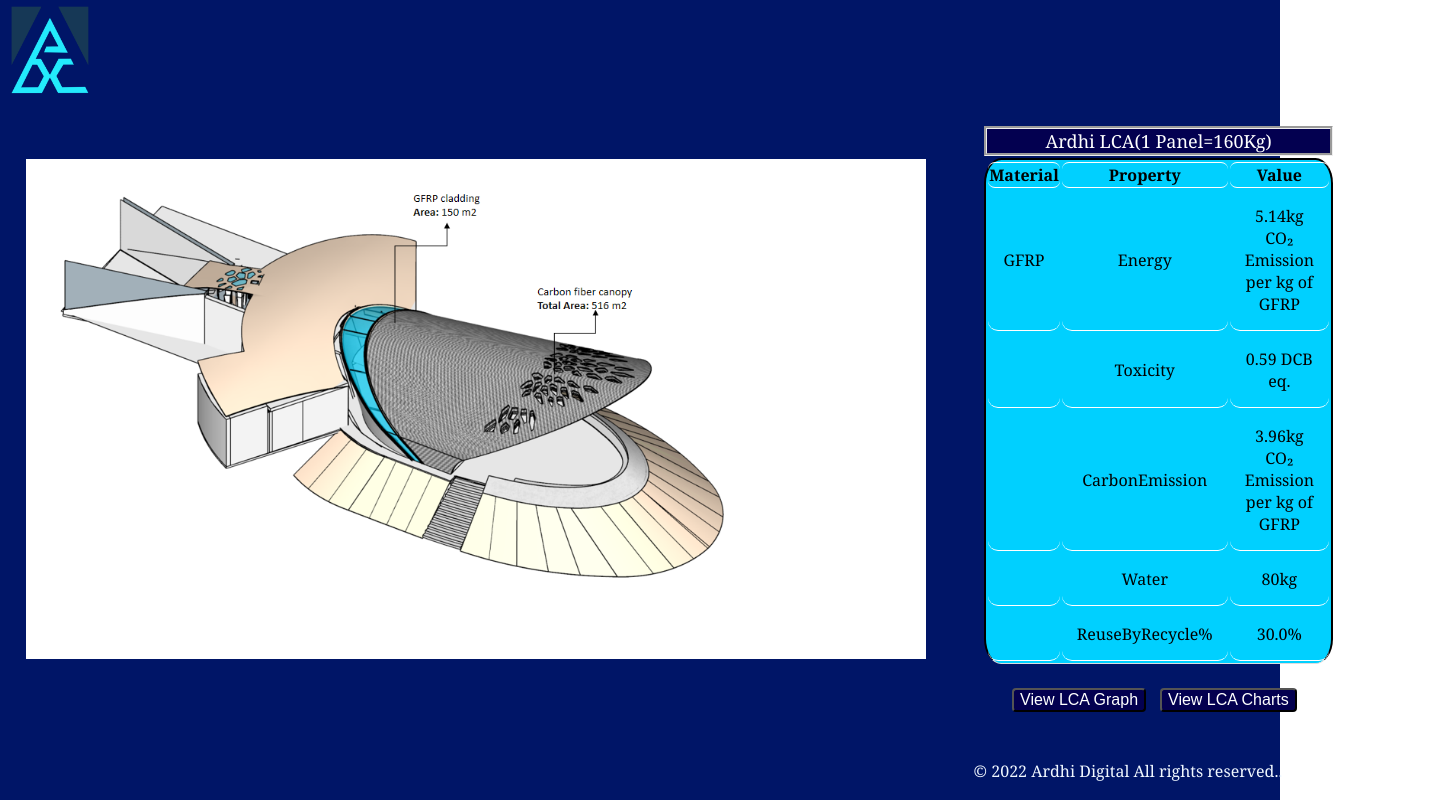
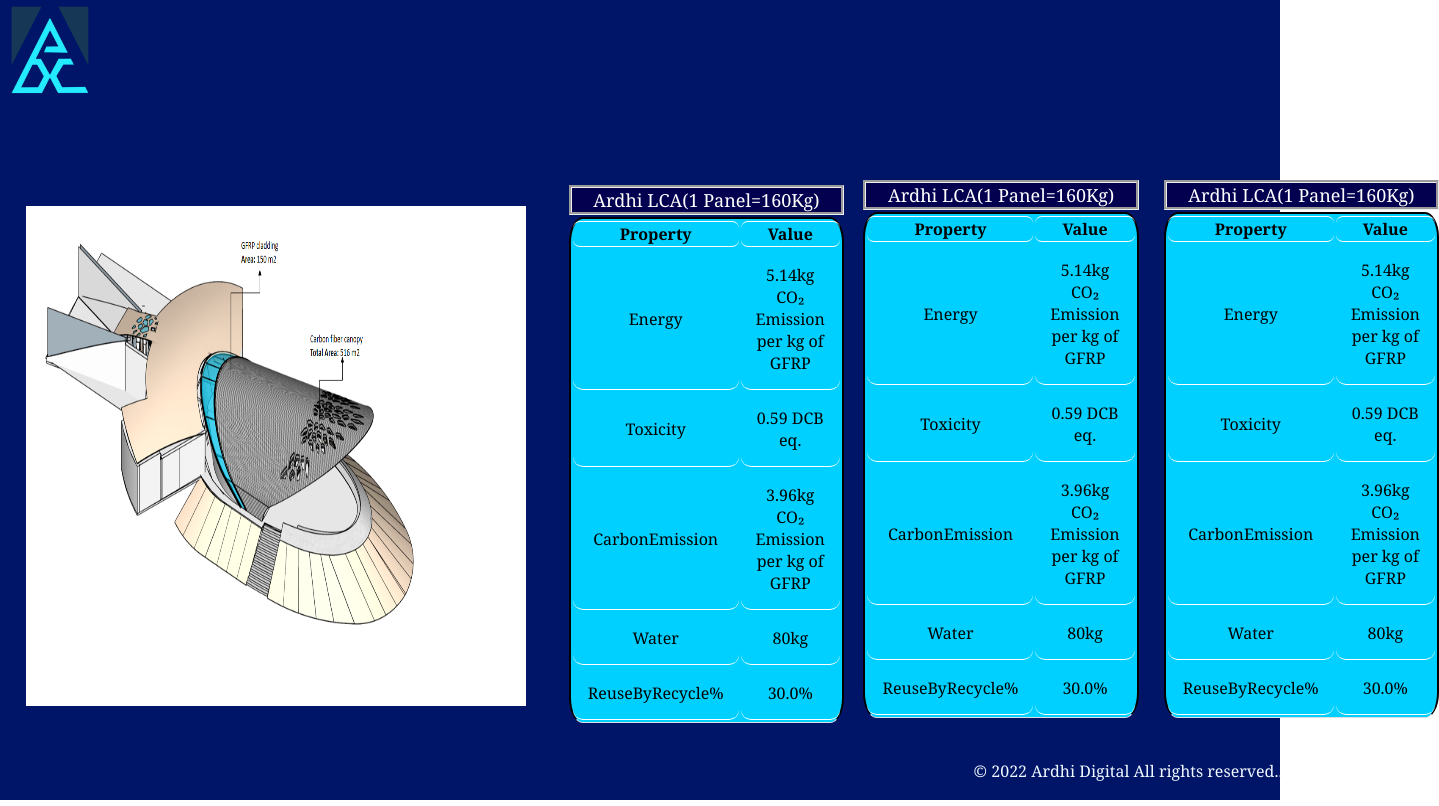
Before and after one commit to Naveen-Chaurasia/ardhi-prototype-app, a React (Create React App) app: page /Page1 in a window 1280 px wide. Shown: the whole page, 1439 px wide, since content can reach past the window. Built offline with nearby package versions, Linux system fonts and the light colour scheme.

Commit message:
added table2 and table3

```diff
--- a/src/Page1.js
+++ b/src/Page1.js
@@ -59,37 +59,37 @@
 
     <div className="page1_image" id="pi">
 
-      <img  src="cafe1.png" height="500px" width="900px"  padding="10px" border-radius="10px"  onClick={() => imageClick()}/>
+      <img  src="cafe1.png" height="500px" width="500px"  padding="10px" border-radius="10px"  onClick={() => imageClick()}/>
       <div className="table_button">
       <table className="Table1" >
       <caption >Ardhi LCA(1 Panel=160Kg)</caption>
         <tr>
-          <th>Material</th>
+          {/* <th>Material</th> */}
           <th>Property</th>
           <th>Value</th>
         </tr>
         <tr>
-          <td>GFRP</td>
+          {/* <td>GFRP</td> */}
           <td>Energy</td>
           <td>5.14kg CO₂ Emission per kg of GFRP</td>
         </tr>
         <tr>
-          <td></td>
+          {/* <td></td> */}
           <td>Toxicity</td>
           <td>0.59 DCB eq.</td>
         </tr>
         <tr>
-          <td></td>
+          {/* <td></td> */}
           <td>CarbonEmission</td>
           <td>3.96kg CO₂ Emission per kg of GFRP</td>
         </tr>
         <tr>
-          <td></td>
+          {/* <td></td> */}
           <td>Water</td>
           <td>80kg</td>
         </tr>
         <tr>
-          <td></td>
+          {/* <td></td> */}
           <td>ReuseByRecycle%</td>
           <td>30.0%</td>
         </tr>
@@ -104,14 +104,106 @@
           <td onClick={() => imageClick()}><button class="button button1">View Chart</button></td>
         </tr> */}
       </table>
-      <div4 className="buttn">
+
+
+      {/* <div4 className="buttn">
+
+
       <button class="button1" onClick={() => imageClick1()}>View LCA Graph</button>
       <button class="button2" onClick={() => imageClick()}>View LCA Charts</button>
 
       <div4/>
 
-      </div4>
+
+      </div4> */}
+
       </div>
+      <table className="Table1" >
+      <caption >Ardhi LCA(1 Panel=160Kg)</caption>
+        <tr>
+          {/* <th>Material</th> */}
+          <th>Property</th>
+          <th>Value</th>
+        </tr>
+        <tr>
+          {/* <td>GFRP</td> */}
+          <td>Energy</td>
+          <td>5.14kg CO₂ Emission per kg of GFRP</td>
+        </tr>
+        <tr>
+          {/* <td></td> */}
+          <td>Toxicity</td>
+          <td>0.59 DCB eq.</td>
+        </tr>
+        <tr>
+          {/* <td></td> */}
+          <td>CarbonEmission</td>
+          <td>3.96kg CO₂ Emission per kg of GFRP</td>
+        </tr>
+        <tr>
+          {/* <td></td> */}
+          <td>Water</td>
+          <td>80kg</td>
+        </tr>
+        <tr>
+          {/* <td></td> */}
+          <td>ReuseByRecycle%</td>
+          <td>30.0%</td>
+        </tr>
+        {/* <tr>
+          <td></td>
+          <td>Location</td>
+          <td>Manama</td>
+        </tr> */}
+        {/* <tr>
+          <td onClick={() => imageClick1()}><button class="button button1">View Graph</button></td>
+          <td></td>
+          <td onClick={() => imageClick()}><button class="button button1">View Chart</button></td>
+        </tr> */}
+      </table>
+      <table className="Table1" >
+      <caption >Ardhi LCA(1 Panel=160Kg)</caption>
+        <tr>
+          {/* <th>Material</th> */}
+          <th>Property</th>
+          <th>Value</th>
+        </tr>
+        <tr>
+          {/* <td>GFRP</td> */}
+          <td>Energy</td>
+          <td>5.14kg CO₂ Emission per kg of GFRP</td>
+        </tr>
+        <tr>
+          {/* <td></td> */}
+          <td>Toxicity</td>
+          <td>0.59 DCB eq.</td>
+        </tr>
+        <tr>
+          {/* <td></td> */}
+          <td>CarbonEmission</td>
+          <td>3.96kg CO₂ Emission per kg of GFRP</td>
+        </tr>
+        <tr>
+          {/* <td></td> */}
+          <td>Water</td>
+          <td>80kg</td>
+        </tr>
+        <tr>
+          {/* <td></td> */}
+          <td>ReuseByRecycle%</td>
+          <td>30.0%</td>
+        </tr>
+        {/* <tr>
+          <td></td>
+          <td>Location</td>
+          <td>Manama</td>
+        </tr> */}
+        {/* <tr>
+          <td onClick={() => imageClick1()}><button class="button button1">View Graph</button></td>
+          <td></td>
+          <td onClick={() => imageClick()}><button class="button button1">View Chart</button></td>
+        </tr> */}
+      </table>
 
     </div>
 
--- a/src/style.css
+++ b/src/style.css
@@ -141,7 +141,7 @@
   width: 50px;
   height: 200px;
   color:rgb(0, 0, 0);
-   margin-left: 6%;
+   margin-left: 2%;
    margin-bottom:7%;
    margin-top: 6%;
    border-bottom: 1px solid #ddd;
```
